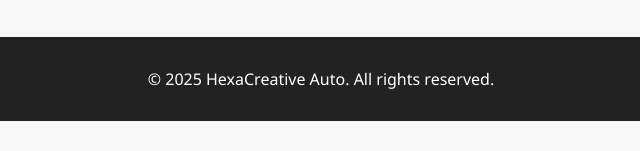
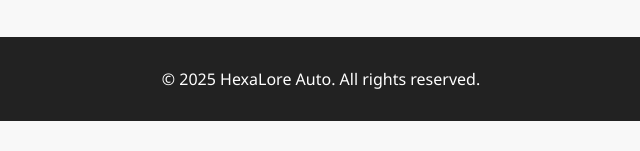
Before and after one commit to Poki707/HexaCreative-Auto-Gallery, a plain HTML site: page detail-gamera.html in a window 1280 px wide. Shown: the part 646-797 px from the top of the page, 319-959 px from the left. Drawn offline with Linux system fonts and the light colour scheme.

Commit message:
Update detail-gamera.html

```diff
--- a/detail-gamera.html
+++ b/detail-gamera.html
@@ -2,7 +2,7 @@
 <html lang="en">
 <head>
     <meta charset="UTF-8">
-    <title>Koenigsegg Gamera - HexaCreative Auto</title>
+    <title>Koenigsegg Gamera - HexaLore Auto</title>
     <link rel="stylesheet" href="style.css">
 </head>
 <body>
@@ -27,7 +27,7 @@
     </section>
 
     <footer>
-        <p>© 2025 HexaCreative Auto. All rights reserved.</p>
+        <p>© 2025 HexaLore Auto. All rights reserved.</p>
     </footer>
 </body>
 </html>
```
